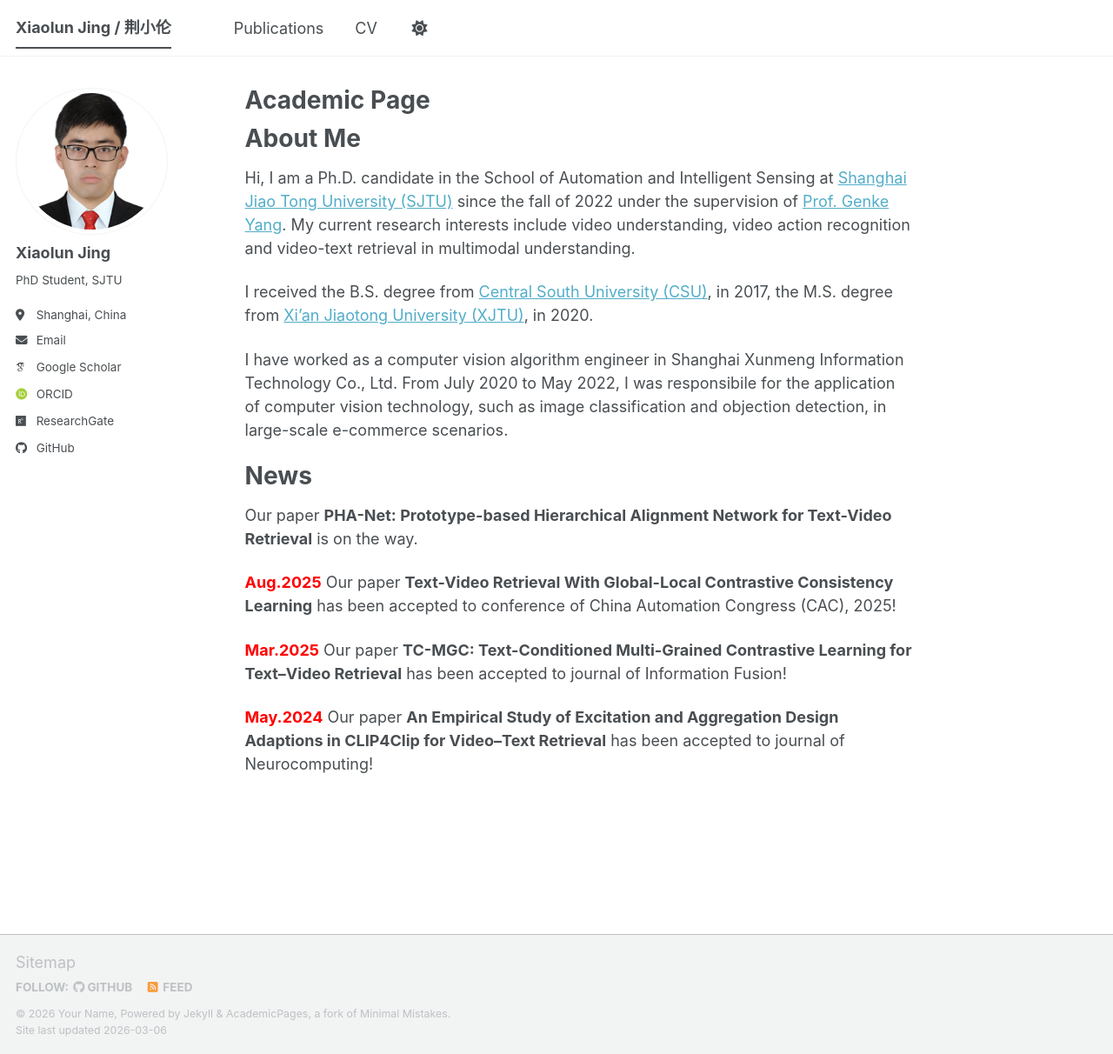
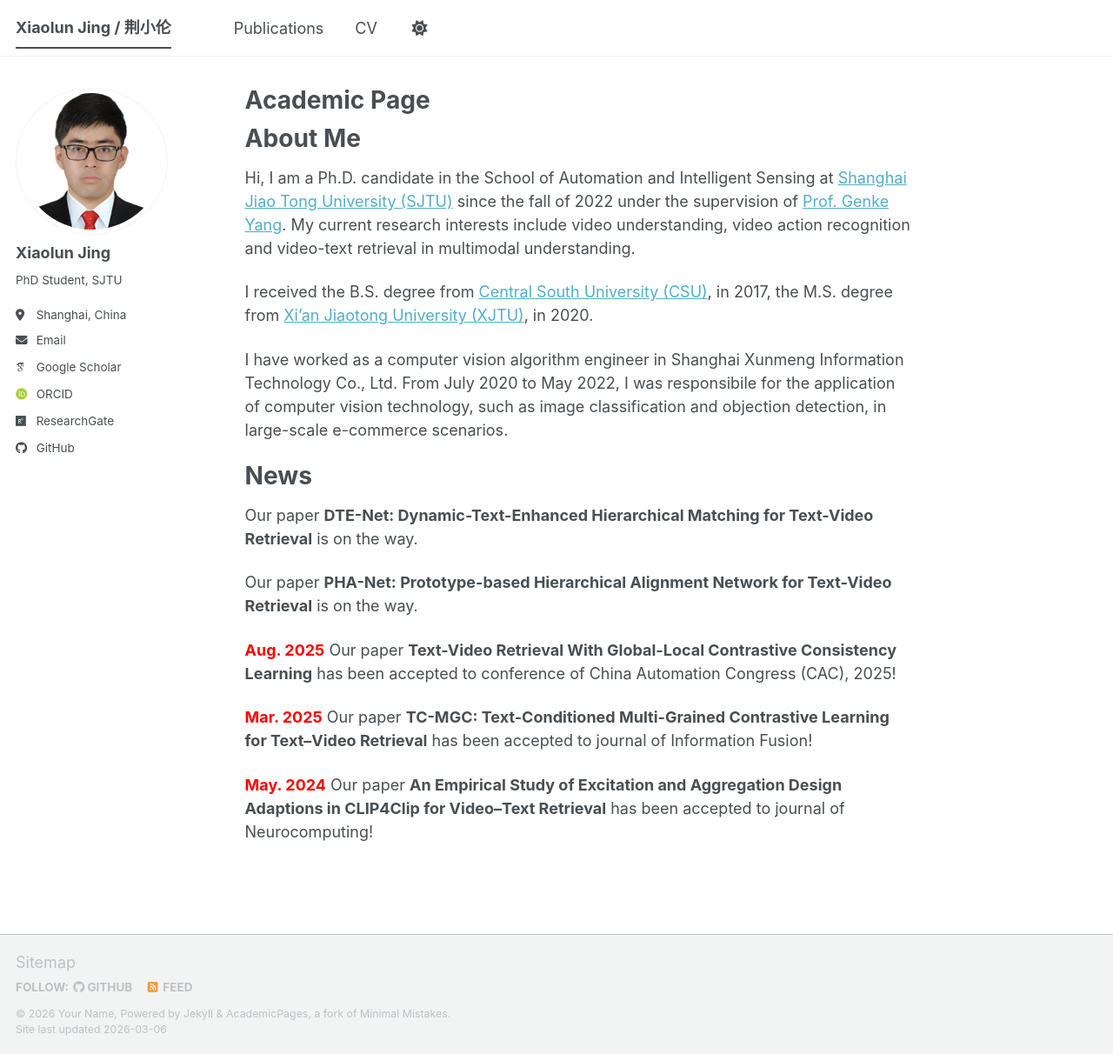
Before and after one commit to JingXiaolun/JingXiaolun.github.io, a Jekyll site: the page built from _pages/about.md, in a window 1280 px wide and 1212 px high. Shown: the whole window at 87% size. Built offline with Jekyll 4.4.1, drawn with Linux system fonts in a browser that asks for light colours; some web fonts are replaced; a script bundle is joined from its source files by our own code; library files that are not in the unit come from our copies.

Commit message:
Update about.md

```diff
--- a/_pages/about.md
+++ b/_pages/about.md
@@ -15,10 +15,12 @@ I received the B.S. degree from [Central South University (CSU)](https://www.csu
 I have worked as a computer vision algorithm engineer in Shanghai Xunmeng Information Technology Co., Ltd. From July 2020 to May 2022, I was responsibile for the application of computer vision technology, such as image classification and objection detection, in large-scale e-commerce scenarios.
 
 # News
+Our paper **DTE-Net: Dynamic-Text-Enhanced Hierarchical Matching for Text-Video Retrieval** is on the way.
+
 Our paper **PHA-Net: Prototype-based Hierarchical Alignment Network for Text-Video Retrieval** is on the way.
 
-**<font color="red">Aug.2025</font>** Our paper **Text-Video Retrieval With Global-Local Contrastive Consistency Learning** has been accepted to conference of China Automation Congress (CAC), 2025!
+**<font color="red">Aug. 2025</font>** Our paper **Text-Video Retrieval With Global-Local Contrastive Consistency Learning** has been accepted to conference of China Automation Congress (CAC), 2025!
 
-**<font color="red">Mar.2025</font>** Our paper **TC-MGC: Text-Conditioned Multi-Grained Contrastive Learning for Text–Video Retrieval** has been accepted to journal of Information Fusion!
+**<font color="red">Mar. 2025</font>** Our paper **TC-MGC: Text-Conditioned Multi-Grained Contrastive Learning for Text–Video Retrieval** has been accepted to journal of Information Fusion!
 
-**<font color="red">May.2024</font>** Our paper **An Empirical Study of Excitation and Aggregation Design Adaptions in CLIP4Clip for Video–Text Retrieval** has been accepted to journal of Neurocomputing!
+**<font color="red">May. 2024</font>** Our paper **An Empirical Study of Excitation and Aggregation Design Adaptions in CLIP4Clip for Video–Text Retrieval** has been accepted to journal of Neurocomputing!
```
